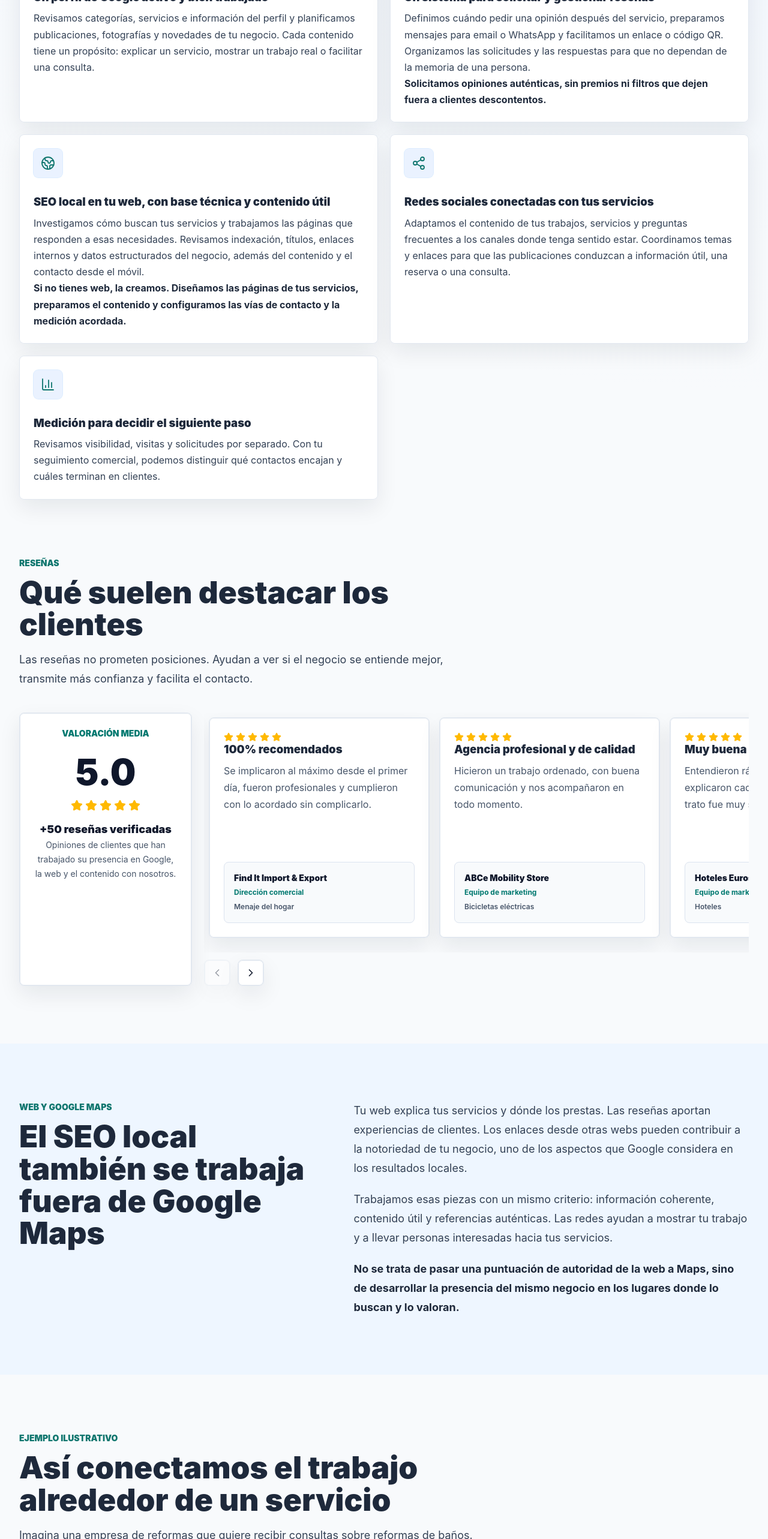
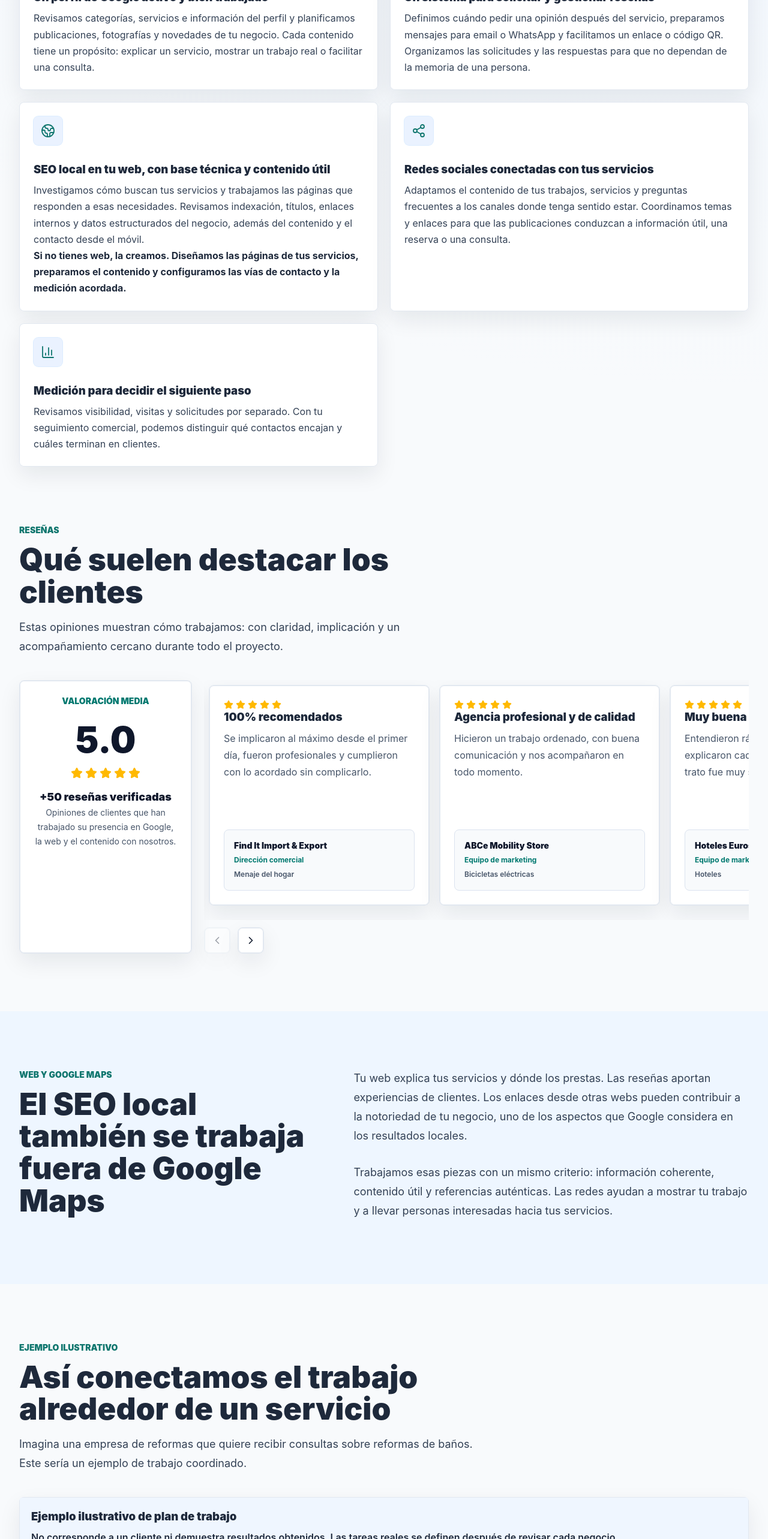
Before and after one commit to specialcowboy69/crecimiento-sin-complicaciones, a Next.js app: page /seo/local in a window 1280 px wide. Shown: the part 2000-4566 px from the top of the page at 60% size. Built offline with nearby package versions, Linux system fonts and the light colour scheme.

Commit message:
Refine SEO local service copy

```diff
--- a/app/seo/local/page.tsx
+++ b/app/seo/local/page.tsx
@@ -135,7 +135,6 @@ const workItems = [
   {
     title: "Un sistema para solicitar y gestionar reseñas",
     text: "Definimos cuándo pedir una opinión después del servicio, preparamos mensajes para email o WhatsApp y facilitamos un enlace o código QR. Organizamos las solicitudes y las respuestas para que no dependan de la memoria de una persona.",
-    note: "Solicitamos opiniones auténticas, sin premios ni filtros que dejen fuera a clientes descontentos.",
     icon: MessageCircle,
   },
   {
@@ -159,8 +158,13 @@ const workItems = [
 const planRows = [
   {
     work: "Página de servicio",
-    action: "Explicar qué incluye la reforma, proceso, zona atendida y trabajos reales autorizados; revisar indexación, enlaces internos y formulario.",
+    action: "Explicar qué incluye la reforma, el proceso, la zona atendida, las preguntas frecuentes y los trabajos reales autorizados; facilitar la solicitud de presupuesto.",
     value: "Responder a la búsqueda y facilitar una solicitud.",
+  },
+  {
+    work: "SEO de la página",
+    action: "Analizar cómo buscan reformas de baños en la zona y optimizar el título, los encabezados, el contenido, el enlazado interno, los datos estructurados y la indexación.",
+    value: "Mejorar la relevancia de la página para búsquedas locales con intención de contratar.",
   },
   {
     work: "Perfil de Google",
@@ -544,7 +548,7 @@ export default function LocalSeoPage() {
                 Qué suelen destacar los clientes
               </h2>
               <p className={`mt-4 text-lg leading-8 text-slate-300 ${styles.intro}`}>
-                Las reseñas no prometen posiciones. Ayudan a ver si el negocio se entiende mejor, transmite más confianza y facilita el contacto.
+                Estas opiniones muestran cómo trabajamos: con claridad, implicación y un acompañamiento cercano durante todo el proyecto.
               </p>
             </div>
             <LocalReviewsCarousel items={localReviewHighlights} />
@@ -564,9 +568,6 @@ export default function LocalSeoPage() {
                 </p>
                 <p className={styles.intro}>
                   Trabajamos esas piezas con un mismo criterio: información coherente, contenido útil y referencias auténticas. Las redes ayudan a mostrar tu trabajo y a llevar personas interesadas hacia tus servicios.
-                </p>
-                <p className={`font-bold text-slate-900 ${styles.introEmphasis}`}>
-                  No se trata de pasar una puntuación de autoridad de la web a Maps, sino de desarrollar la presencia del mismo negocio en los lugares donde lo buscan y lo valoran.
                 </p>
               </div>
             </div>
```
